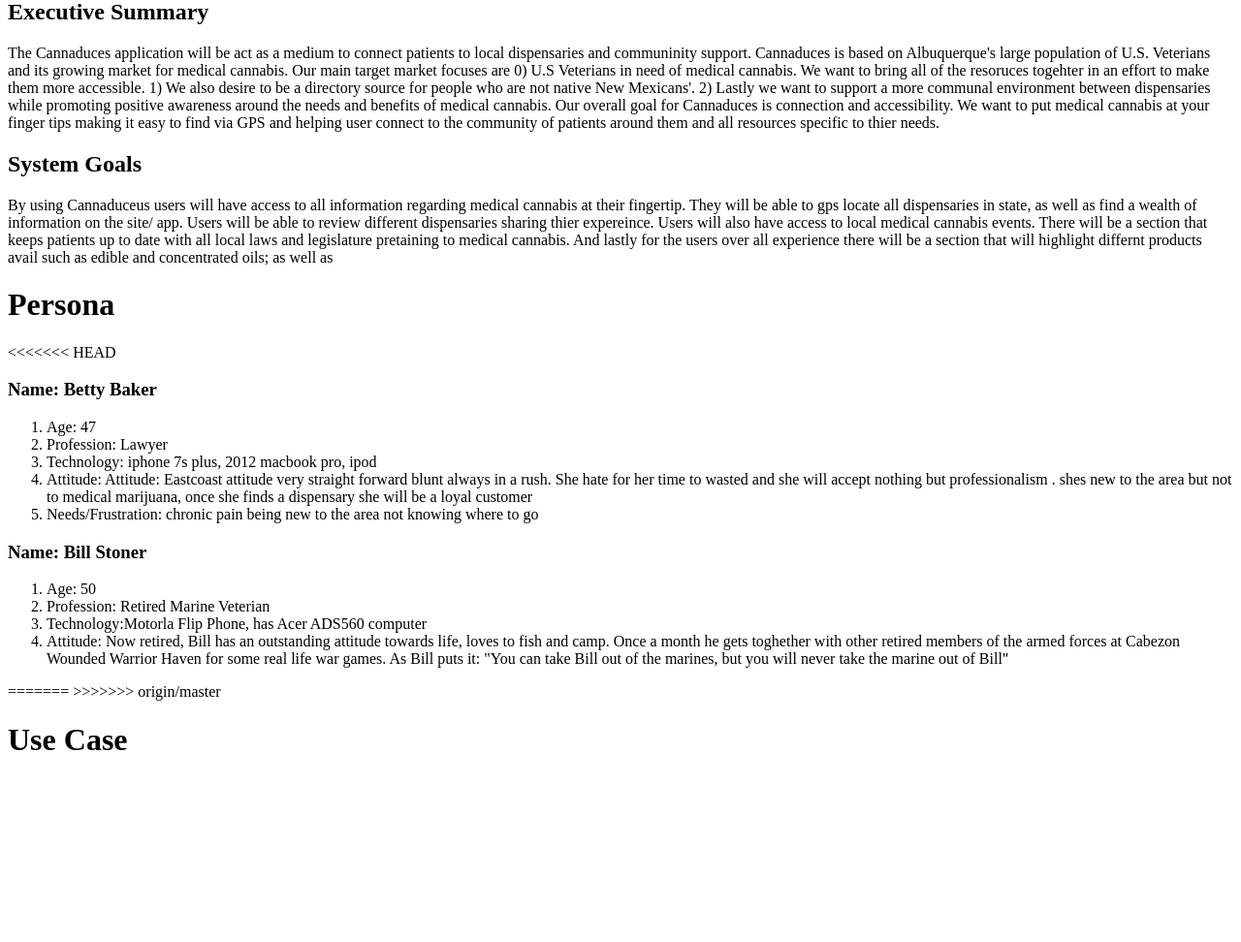
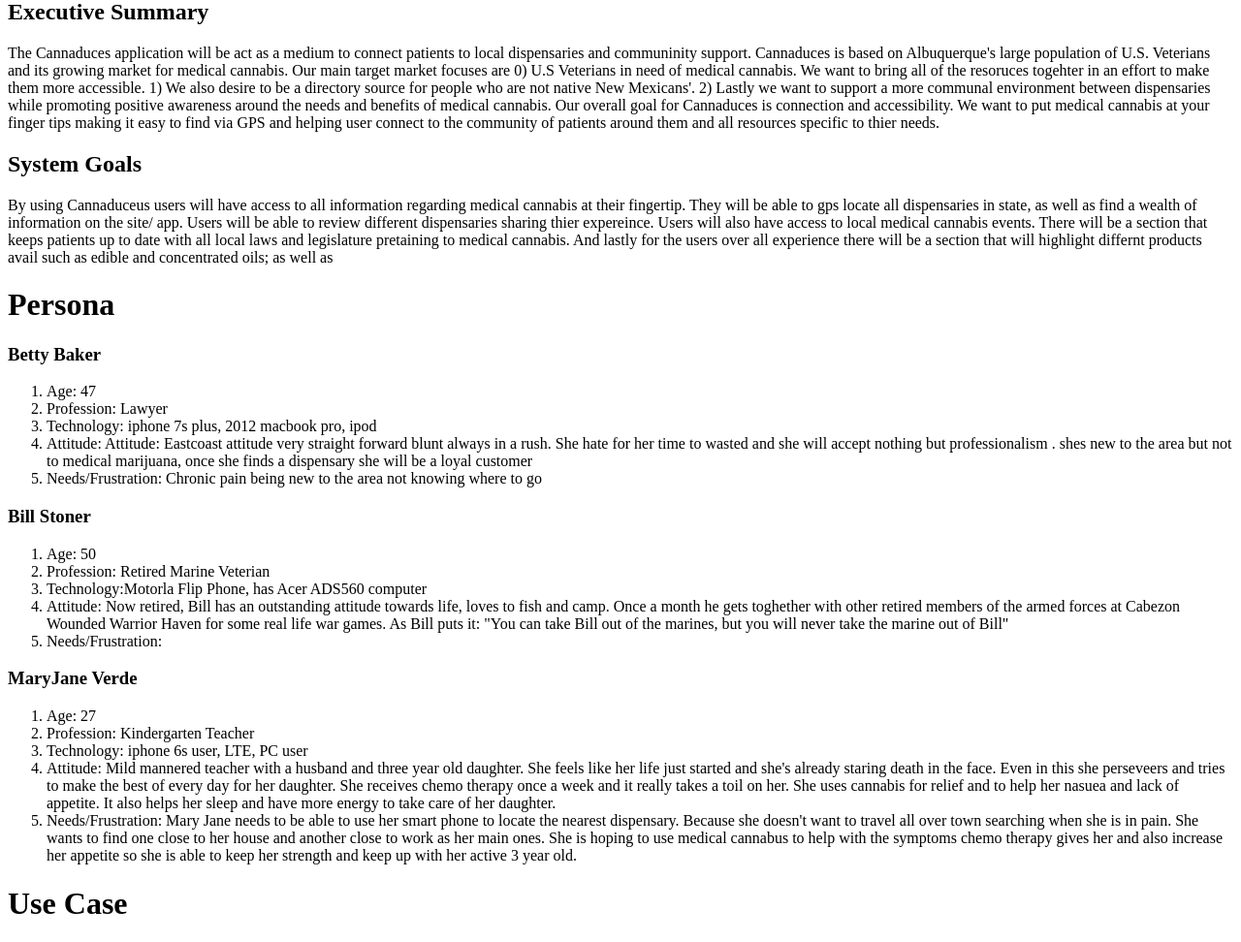
Before and after one commit to Kcambell16/cannaduceus, a PHP site: page / in a window 1280 px wide. Shown: the part 21-993 px from the top of the page at 97% size. Before the commit the page ends 795 px from the top, so only its background shows below. Run offline with PHP 8.4, Linux system fonts and the light colour scheme.

Commit message:
persona MaryJaneVerder

```diff
--- a/epic/index.php
+++ b/epic/index.php
@@ -14,25 +14,31 @@
 		</p>
 
 		<h1>Persona</h1>
-<<<<<<< HEAD
-		<h3>Name: Betty Baker</h3>
+		<h3>Betty Baker</h3>
 		<ol>
 		<li>Age: 47</li>
 		<li>Profession: Lawyer</li>
 		<li>Technology: iphone 7s plus, 2012 macbook pro, ipod</li>
 		<li>Attitude: Attitude: Eastcoast attitude very straight forward blunt always in a rush. She hate for her time to wasted 			and she will accept nothing but professionalism . shes new to the area but not to medical marijuana, once she finds a 			dispensary she will be a loyal customer</li>
-		<li>Needs/Frustration: chronic pain being new to the area not knowing where to go</li>
+		<li>Needs/Frustration: Chronic pain being new to the area not knowing where to go</li>
 		</ol>
 
-			<h3>Name: Bill Stoner</h3>
+			<h3>Bill Stoner</h3>
 		<ol>
 			<li>Age: 50</li>
 			<li>Profession: Retired Marine Veterian</li>
 			<li>Technology:Motorla Flip Phone, has Acer ADS560 computer</li>
 			<li>Attitude: Now retired, Bill has an outstanding attitude towards life, loves to fish and camp. Once a month he gets 				toghether with other retired members of the armed forces at Cabezon Wounded Warrior Haven for some real life war 				games. As Bill puts it: "You can take Bill out of the marines, but you will never take the marine out of Bill"</li>
+			<li>Needs/Frustration: </li>
 		</ol>
-=======
->>>>>>> origin/master
+		<h3>MaryJane Verde</h3>
+		<ol>
+			<li>Age: 27 </li>
+			<li>Profession: Kindergarten Teacher</li>
+			<li>Technology: iphone 6s user, LTE, PC user</li>
+			<li>Attitude: Mild mannered teacher with a husband and three year old daughter.  She feels like her life just started and she's already staring death in the face.  Even in this she perseveers and tries to make the best of every day for her daughter.  She receives chemo therapy once a week and it really takes a toil on her.  She uses cannabis for relief and to help her nasuea and lack of appetite.  It also helps her sleep and have more energy to take care of her daughter.</li>
+			<li>Needs/Frustration: Mary Jane needs to be able to use her smart phone to locate the nearest dispensary. Because she doesn't want to travel all over town searching when she is in pain.  She wants to find one close to her house and another close to work as her main ones.  She is hoping to use medical cannabus to help with the symptoms chemo therapy gives her and also increase her appetite so she is able to keep her strength and keep up with her active 3 year old.</li>
+		</ol>
 
 		<h1>Use Case</h1>
 
```
